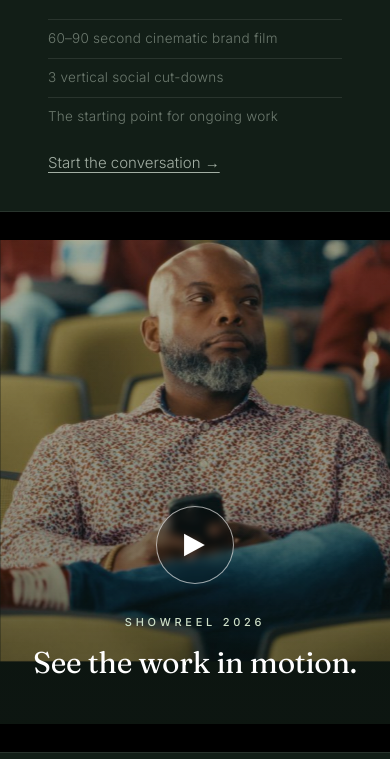
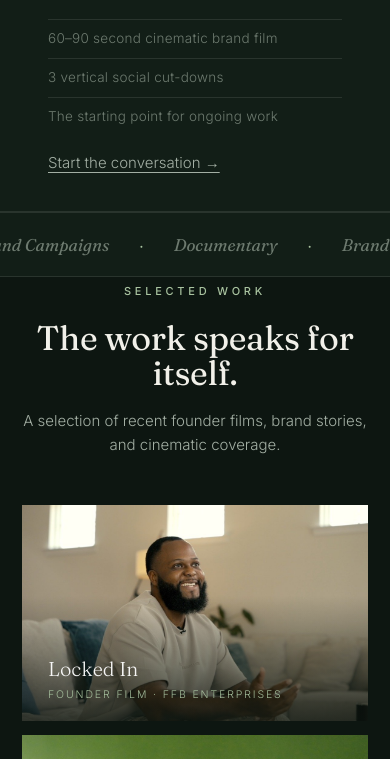
Before and after one commit to jmckella/motionvisualmedia, a plain HTML site: page index.html in a window 390 px wide. Shown: the part 1569-2328 px from the top of the page. Drawn offline with Linux system fonts and the light colour scheme.

Commit message:
Remove placeholder showreel, add legacy URL redirects
Co-Authored-By: Claude Fable 5 <noreply@anthropic.com>

```diff
--- a/index.html
+++ b/index.html
@@ -114,17 +114,6 @@
   @keyframes cue{0%{transform:scaleY(0);transform-origin:top}40%{transform:scaleY(1);transform-origin:top}60%{transform:scaleY(1);transform-origin:bottom}100%{transform:scaleY(0);transform-origin:bottom}}
 
   /* FULL-BLEED FEATURE REEL */
-  .feature{position:relative;height:84vh;min-height:560px;overflow:hidden;cursor:pointer}
-  .feature img{position:absolute;inset:0;width:100%;height:100%;object-fit:cover;filter:saturate(.95) contrast(1.02);will-change:transform}
-  .feature::after{content:"";position:absolute;inset:0;background:linear-gradient(180deg,rgba(13,22,17,.25),rgba(13,22,17,.55))}
-  [data-theme="light"] .feature::after{background:linear-gradient(180deg,rgba(20,30,22,.15),rgba(20,30,22,.4))}
-  .feature-cap{position:absolute;left:0;right:0;bottom:0;z-index:2;text-align:center;padding:0 24px 56px}
-  .feature-cap .eyebrow{color:#cfe0c8}
-  .feature-cap h2{color:#fff;font-size:clamp(30px,5vw,68px);margin:14px 0 18px}
-  .feature-play{width:78px;height:78px;border-radius:50%;border:1px solid rgba(255,255,255,.6);display:grid;place-items:center;margin:0 auto 24px;backdrop-filter:blur(4px);background:rgba(0,0,0,.2);transition:.3s var(--ease)}
-  .feature:hover .feature-play{background:var(--accent);border-color:var(--accent);transform:scale(1.07)}
-  .feature-bars::before,.feature-bars::after{content:"";position:absolute;left:0;right:0;height:42px;background:#000;z-index:3}
-  .feature-bars::before{top:0}.feature-bars::after{bottom:0}
 
   /* MARQUEE */
   .marquee{border-top:1px solid var(--line);border-bottom:1px solid var(--line);padding:18px 0;overflow:hidden;background:var(--bg-soft)}
@@ -234,10 +223,6 @@
   .modal-head{margin-bottom:24px}
   .modal-head h3{font-size:clamp(24px,3vw,32px);margin:12px 0 10px}
   .modal-head p{color:var(--ink-mute);font-size:14.5px;max-width:48ch}
-  /* SHOWREEL LIGHTBOX */
-  .lightbox-frame{position:relative;z-index:2;width:min(1080px,100%);aspect-ratio:16/9;background:#000;box-shadow:var(--shadow)}
-  .lightbox-frame iframe{width:100%;height:100%;border:0;display:block}
-  .lightbox-frame .modal-close{top:-50px;right:0;color:#fff;border-color:rgba(255,255,255,.4)}
   .intake{text-align:left}
   .intake-grid{display:grid;grid-template-columns:1fr 1fr;gap:16px}
   .fld{display:flex;flex-direction:column;gap:7px}
@@ -264,8 +249,6 @@
     header{padding:96px 0 56px;min-height:auto}
     .hero h1{font-size:clamp(48px,15vw,76px);margin:22px 0 22px}
     .hero .lead{margin-bottom:30px}
-    .feature{height:64vh;min-height:440px}
-    .feature-bars::before,.feature-bars::after{height:28px}
     .work-grid{grid-template-columns:1fr;gap:14px}
     .span-7,.span-5,.span-6,.span-12{grid-column:span 1}
     .work .a-tall,.work .a-land,.work .a-wide,.work .a-sq{aspect-ratio:4/3}
@@ -332,17 +315,6 @@
       <div class="svc reveal"><span class="num">03 · From $1,500</span><h3>Story Film</h3><p>A cinematic pilot episode for your brand — one shoot day, one film that shows what a documentary lens does for the story you're building.</p><ul><li>60–90 second cinematic brand film</li><li>3 vertical social cut-downs</li><li>The starting point for ongoing work</li></ul><p style="margin-top:1rem"><a href="#contact" style="color:inherit;text-decoration:underline;text-underline-offset:4px">Start the conversation →</a></p></div>
     </div>
   </section>
-</div>
-
-<!-- FULL-BLEED FEATURE REEL -->
-<div class="feature" id="feature" onclick="openReel()" role="button" tabindex="0" aria-label="Play showreel" onkeydown="if(event.key==='Enter'||event.key===' '){event.preventDefault();openReel()}">
-  <img src="assets/deangelo_chair.jpg" alt="Founder film still" id="featureImg">
-  <div class="feature-bars"></div>
-  <div class="feature-cap">
-    <div class="feature-play"><svg width="22" height="24" viewBox="0 0 20 22" fill="none"><path d="M19 11L0 21.4V0.6L19 11Z" fill="#fff"/></svg></div>
-    <span class="eyebrow">Showreel 2026</span>
-    <h2>See the work in motion.</h2>
-  </div>
 </div>
 
 <div class="marquee">
@@ -509,15 +481,6 @@
   </div>
 </div>
 
-<!-- SHOWREEL LIGHTBOX -->
-<div class="modal" id="reelModal" aria-hidden="true">
-  <div class="modal-scrim" id="reelScrim"></div>
-  <div class="lightbox-frame" role="dialog" aria-modal="true" aria-label="Showreel video player">
-    <button class="modal-close" id="closeReel" aria-label="Close">&times;</button>
-    <iframe id="reelFrame" title="Motion Visual Media showreel" allow="autoplay; encrypted-media; picture-in-picture" allowfullscreen></iframe>
-  </div>
-</div>
-
 <footer>
   <div class="wrap">
     <div class="foot-grid">
@@ -547,12 +510,7 @@
   function openModal(){modal.classList.add('open');modal.setAttribute('aria-hidden','false');document.body.style.overflow='hidden'}
   function closeModal(){modal.classList.remove('open');modal.setAttribute('aria-hidden','true');document.body.style.overflow=''}
   openBtn.addEventListener('click',openModal);closeBtn.addEventListener('click',closeModal);scrim.addEventListener('click',closeModal);
-  const reel=document.getElementById('reelModal'),reelFrame=document.getElementById('reelFrame');
-  function openReel(){reelFrame.src='https://www.youtube.com/embed/videoseries?list=UUaaSc_mD6drCksacZK_c_2A&autoplay=1&rel=0';reel.classList.add('open');reel.setAttribute('aria-hidden','false');document.body.style.overflow='hidden'}
-  function closeReel(){reel.classList.remove('open');reel.setAttribute('aria-hidden','true');reelFrame.src='about:blank';document.body.style.overflow=''}
-  document.getElementById('closeReel').addEventListener('click',closeReel);
-  document.getElementById('reelScrim').addEventListener('click',closeReel);
-  addEventListener('keydown',e=>{if(e.key==='Escape'){if(modal.classList.contains('open'))closeModal();if(reel.classList.contains('open'))closeReel()}});
+  addEventListener('keydown',e=>{if(e.key==='Escape'&&modal.classList.contains('open'))closeModal()});
   document.querySelectorAll('a[href="#contact"]').forEach(a=>a.addEventListener('click',e=>{e.preventDefault();closeMenu();openModal()}));
   const nav=document.getElementById('nav');addEventListener('scroll',()=>nav.classList.toggle('scrolled',scrollY>40));
   const io=new IntersectionObserver(es=>es.forEach(e=>{if(e.isIntersecting){e.target.classList.add('in');io.unobserve(e.target)}}),{threshold:.1});
@@ -563,10 +521,10 @@
     history.replaceState(null,'','/#contact');
   }
   const reduce=window.matchMedia('(prefers-reduced-motion: reduce)').matches;
-  const featureImg=document.getElementById('featureImg');const heroBg=document.getElementById('heroBg');
+  const heroBg=document.getElementById('heroBg');
   if(!reduce){
     let ticking=false;
-    addEventListener('scroll',()=>{if(ticking)return;ticking=true;requestAnimationFrame(()=>{const y=scrollY;if(heroBg&&y<900)heroBg.style.transform='translateY('+(y*0.12)+'px)';if(featureImg){const r=document.getElementById('feature').getBoundingClientRect();featureImg.style.transform='translateY('+(r.top*-0.06)+'px) scale(1.06)'}ticking=false})},{passive:true});
+    addEventListener('scroll',()=>{if(ticking)return;ticking=true;requestAnimationFrame(()=>{const y=scrollY;if(heroBg&&y<900)heroBg.style.transform='translateY('+(y*0.12)+'px)';ticking=false})},{passive:true});
   }
 </script>
 </body>
```
